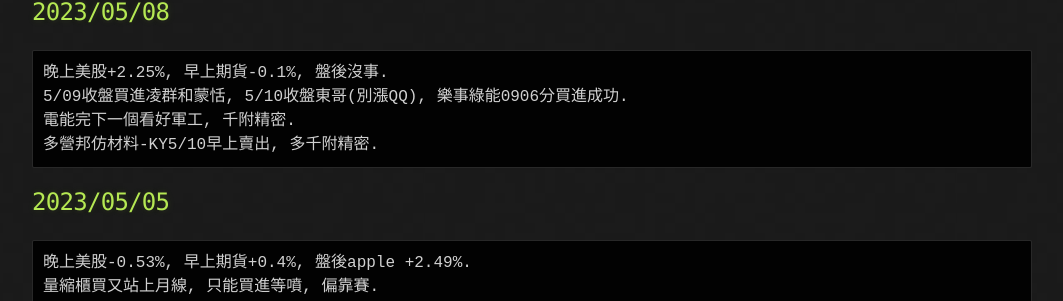
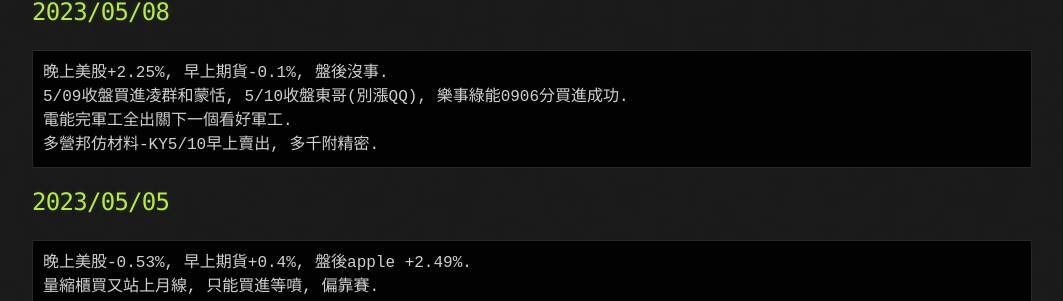
Before and after one commit to lepg5487/Stock_God, a Jekyll site: the page built from index.md, in a window 1280 px wide and 900 px high, scrolled down 484 px. Shown: the part 196-497 px from the top of the window, without its empty margins (108-1171 px from the left). Built offline with Jekyll 4.4.1, drawn with Linux system fonts in a browser that asks for light colours; our own code applies the rules of GitHub Pages for plain Markdown files.

Commit message:
Update index.md

````diff
--- a/index.md
+++ b/index.md
@@ -24,7 +24,7 @@ layout: testlayouts
 ```
 晚上美股+2.25%, 早上期貨-0.1%, 盤後沒事.
 5/09收盤買進凌群和蒙恬, 5/10收盤東哥(別漲QQ), 樂事綠能0906分買進成功.
-電能完下一個看好軍工, 千附精密.
+電能完軍工全出關下一個看好軍工.
 多營邦仿材料-KY5/10早上賣出, 多千附精密.
 ```
 
````
